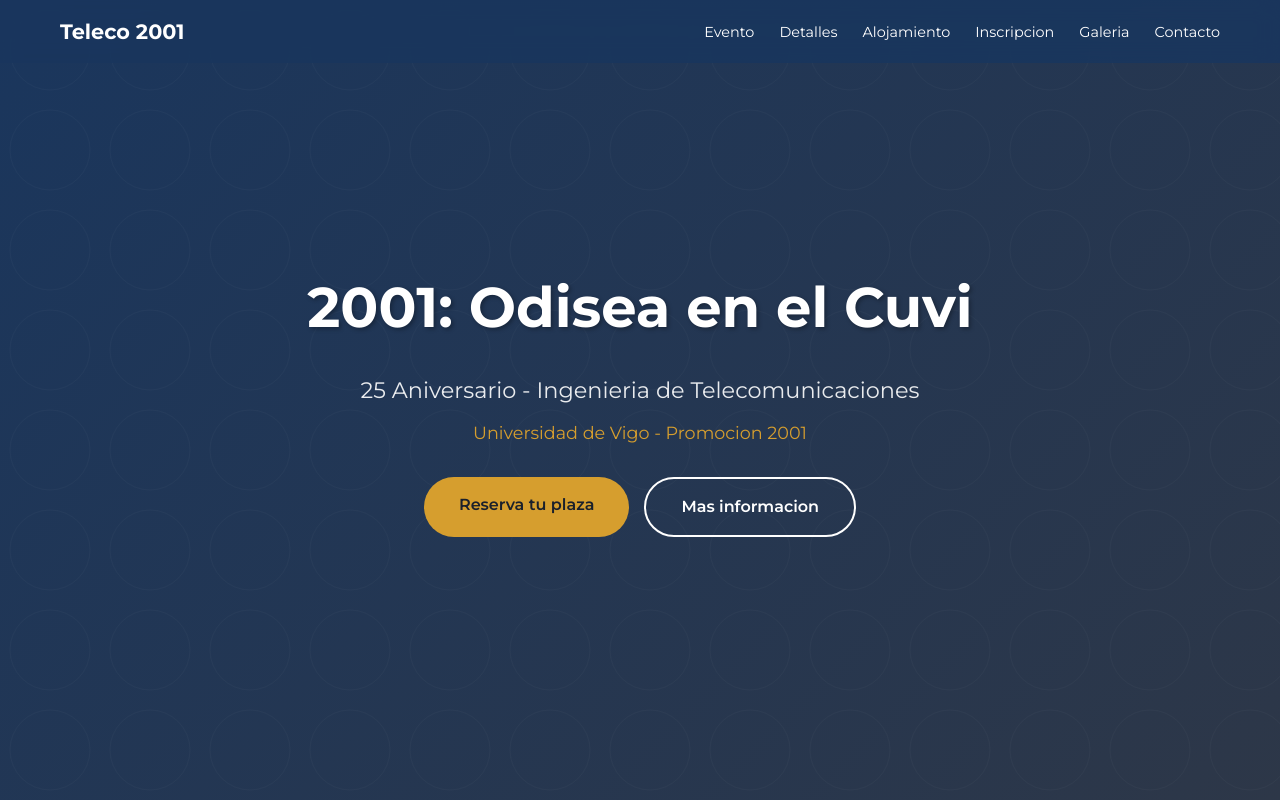
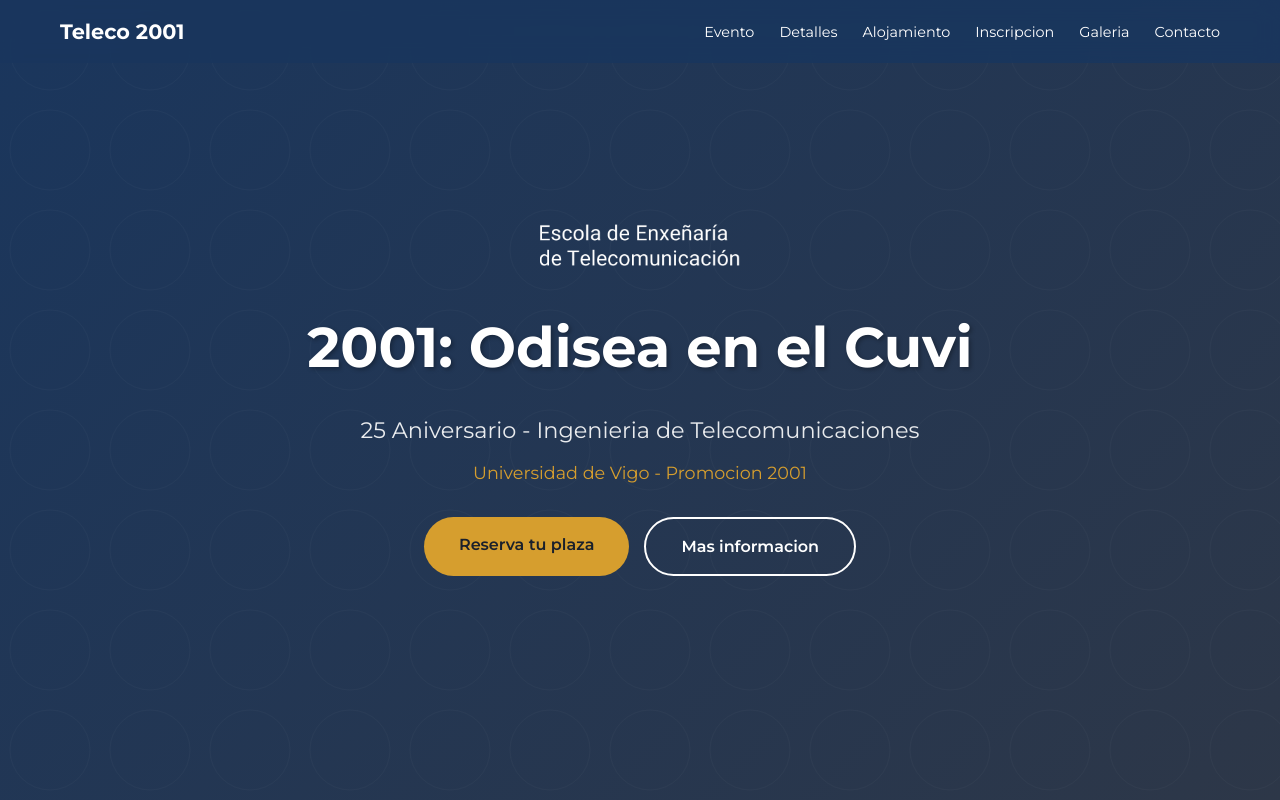
Before and after one commit to elbenxo/teleco-vigo-25, a plain HTML site: page index.html in a window 1280 px wide. Shown: the top 800 px of the page. Drawn offline with Linux system fonts and the light colour scheme.

Commit message:
Anadir logo escuela telecomunicaciones

```diff
--- a/css/styles.css
+++ b/css/styles.css
@@ -125,6 +125,13 @@ body {
 .hero-content {
     position: relative;
     z-index: 1;
+}
+
+.hero-logo {
+    max-width: 200px;
+    height: auto;
+    margin-bottom: 30px;
+    filter: brightness(0) invert(1);
 }
 
 .hero h1 {
--- a/index.html
+++ b/index.html
@@ -33,6 +33,7 @@
     <!-- Hero Section -->
     <header class="hero">
         <div class="hero-content">
+            <img src="img/logo-eet.png" alt="Escola de Enxenaria de Telecomunicacion" class="hero-logo">
             <h1>2001: Odisea en el Cuvi</h1>
             <p class="hero-subtitle">25 Aniversario - Ingenieria de Telecomunicaciones</p>
             <p class="hero-date">Universidad de Vigo - Promocion 2001</p>
```
Also changed, not shown: img/logo-eet.png (added).
